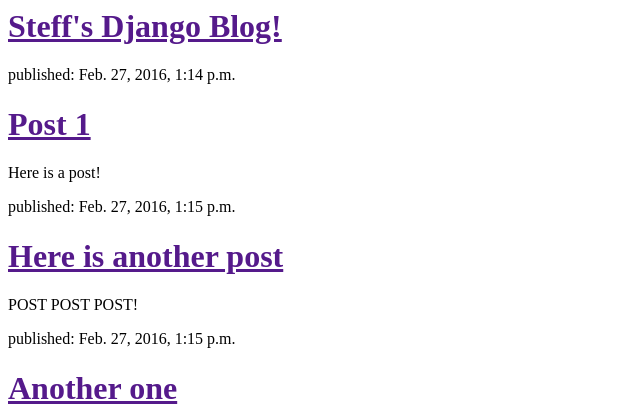
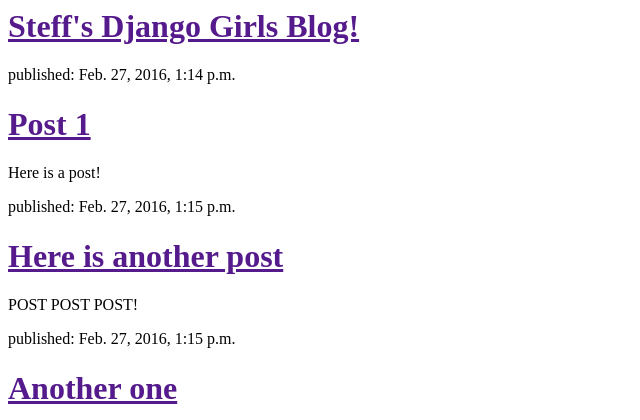
Before and after one commit to femmerexe/my-first-blog, a Django app: page / in a window 1280 px wide. Shown: the top 420 px of the page, without its empty margins (0-640 px from the left). Run offline with Django 3.2, Linux system fonts and the light colour scheme; data comes from the database, SQL or seed files in the repository.

Commit message:
modifed template pt 2

```diff
--- a/blog/templates/blog/post_list.html
+++ b/blog/templates/blog/post_list.html
@@ -4,7 +4,7 @@
   </head>
   <body>
     <div>
-      <h1><a href="">Steff's Django Blog!</a></h1>
+      <h1><a href="">Steff's Django Girls Blog!</a></h1>
     </div>
 
     {% for post in posts %}
```
